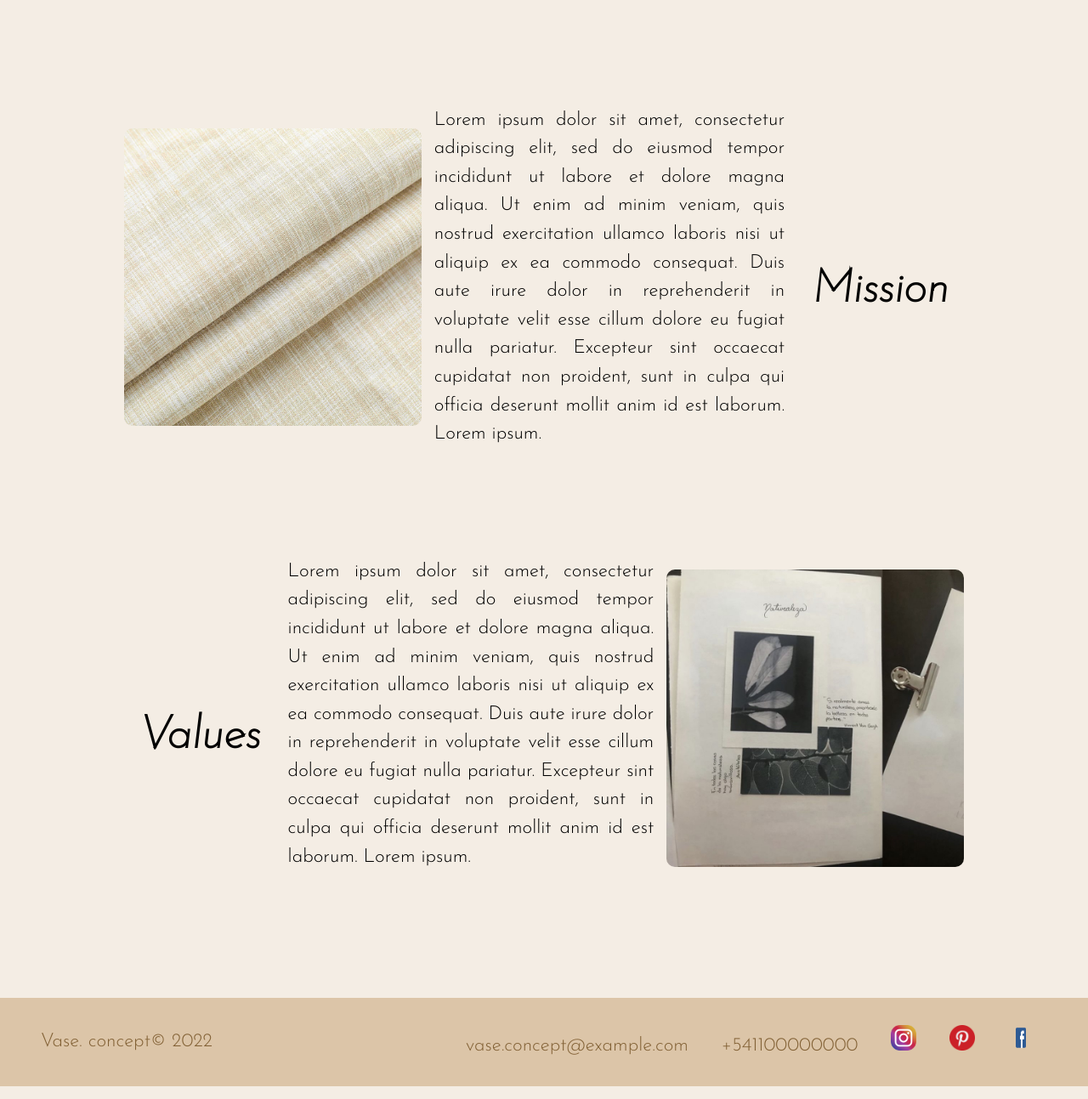
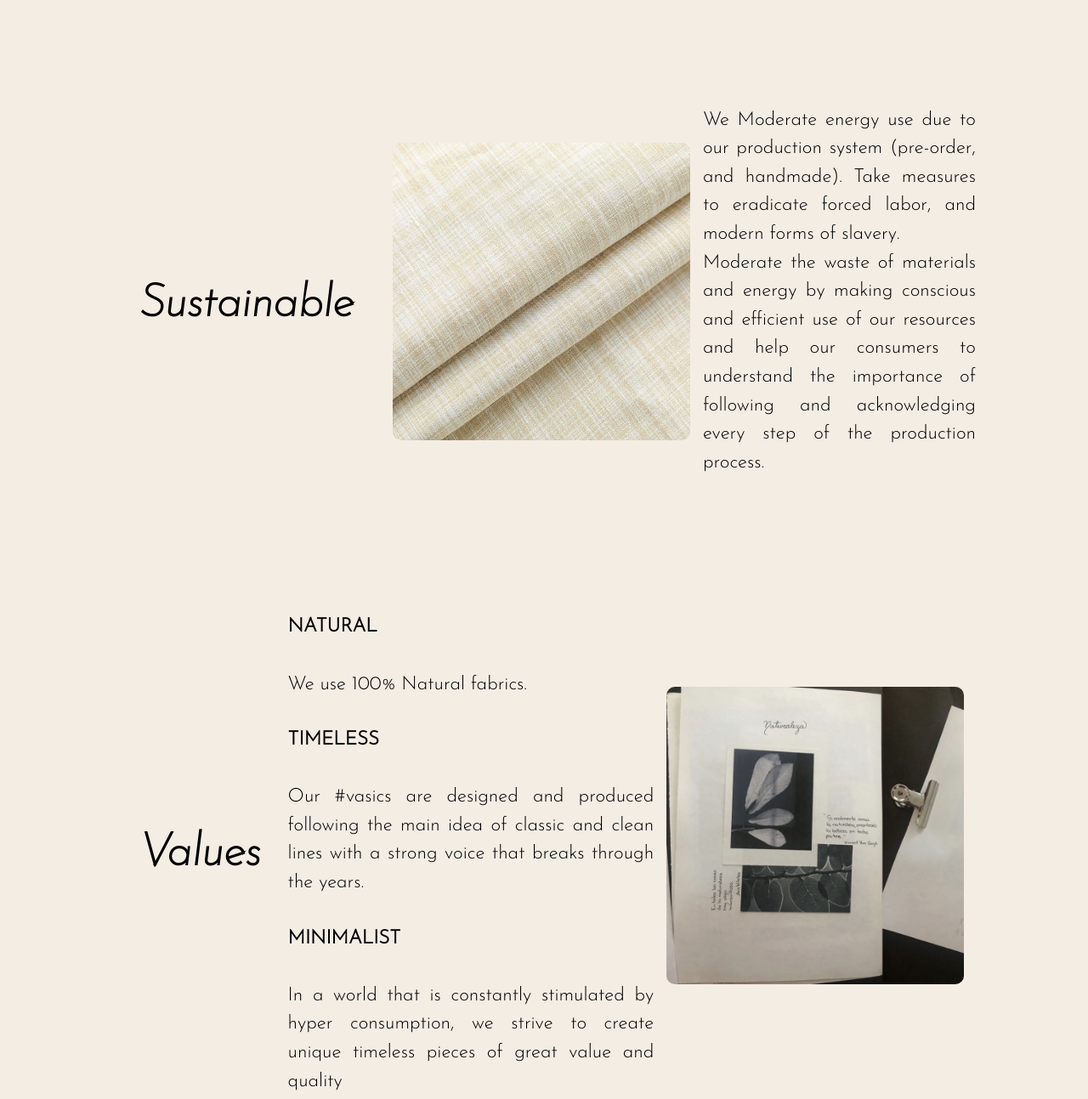
Before and after one commit to Andreavg20/vase.concept, a plain HTML site: page assets/pages/about.html in a window 1280 px wide. Shown: the part 667-1960 px from the top of the page at 85% size. Drawn offline with nearby package versions, Linux system fonts and the light colour scheme.

Commit message:
Segunda entrega del proyecto

```diff
--- a/assets/css/index.css
+++ b/assets/css/index.css
@@ -50,11 +50,23 @@ ul {
     list-style-type: none;
 }
 
+ol {
+    padding-left: 3rem;
+}
+
+h4{
+    padding-top: 2rem;
+}
+
 a {
     text-decoration: none;
     color: var(--textosecundario);
     font-family: var(--font-nav);
     display: inline-block;
+}
+
+img{
+    border-radius: 10px;
 }
 
 /*Clases de ayuda*/
@@ -185,9 +197,6 @@ display: block;
     flex-basis: 50%;
 }
 
-section div img{
-    border-radius: 10px;
-}
 
 .titulosecundario {
     font-size: var(--text-subtitulo);
@@ -299,9 +308,6 @@ padding: 0 2rem;
     padding: 3rem;
 }
 
-.galeria article img{
-    border-radius: 10px;
-}
 
 .gridgaleria picture img{
     border-radius: 10px;
@@ -539,7 +545,7 @@ footer div ul li a img{
 }
 
 .gridgaleria picture img{
-    border-radius: 10px;
+    width: 300px;
 }
 
 .titulogaleria{
--- a/assets/pages/about.html
+++ b/assets/pages/about.html
@@ -39,7 +39,7 @@
         <section class="container">
             <h1 class="titulopagina">About</h1>
             <article class="articuloabout flex-row" data-aos="fade-right" data-aos-offset="300"
-            data-aos-easing="ease-in-sine">
+                data-aos-easing="ease-in-sine">
                 <div class="espaciotituloabout flex-row">
                     <h3 class="titulosecundario">History</h3>
                 </div>
@@ -60,38 +60,39 @@
 
 
             <article class="articuloabout flex-row" data-aos="fade-left" data-aos-offset="300"
-            data-aos-easing="ease-in-sine">
+                data-aos-easing="ease-in-sine">
+                <div class="espaciotituloabout flex-row">
+                    <h3 class="titulosecundario">Sustainable</h3>
+                </div>
                 <div class="imagenvase flex-row">
                     <img src="../img/lino1.jpg" alt="gold" width="350">
                 </div>
                 <div>
-                    <p>Lorem ipsum dolor sit amet, consectetur adipiscing elit, sed do eiusmod tempor incididunt ut
-                        labore
-                        et dolore magna aliqua. Ut enim ad minim veniam, quis nostrud exercitation ullamco laboris nisi
-                        ut
-                        aliquip ex ea commodo consequat. Duis aute irure dolor in reprehenderit in voluptate velit esse
-                        cillum dolore eu fugiat nulla pariatur. Excepteur sint occaecat cupidatat non proident, sunt in
-                        culpa qui officia deserunt mollit anim id est laborum. Lorem ipsum.
+                    <p>We Moderate energy use due to our production system (pre-order, and handmade). Take measures to
+                        eradicate forced labor, and modern forms of slavery. <br> Moderate the waste of materials and energy by making
+                        conscious and efficient use of our resources and help our consumers to understand the importance of
+                        following and acknowledging every step of the production process.
                     </p>
-                </div>
-                <div class="espaciotituloabout flex-row">
-                    <h3 class="titulosecundario">Mission</h3>
                 </div>
             </article>
 
             <article class="articuloaboutbottom flex-row" data-aos="fade-right" data-aos-offset="300"
-            data-aos-easing="ease-in-sine">
+                data-aos-easing="ease-in-sine">
                 <div class="espaciotituloabout flex-row">
                     <h3 class="titulosecundario">Values</h3>
                 </div>
                 <div>
-                    <p>Lorem ipsum dolor sit amet, consectetur adipiscing elit, sed do eiusmod tempor incididunt ut
-                        labore
-                        et dolore magna aliqua. Ut enim ad minim veniam, quis nostrud exercitation ullamco laboris nisi
-                        ut
-                        aliquip ex ea commodo consequat. Duis aute irure dolor in reprehenderit in voluptate velit esse
-                        cillum dolore eu fugiat nulla pariatur. Excepteur sint occaecat cupidatat non proident, sunt in
-                        culpa qui officia deserunt mollit anim id est laborum. Lorem ipsum.
+                    <p>
+                        <h4>NATURAL</h4> <br>
+                        We use 100% Natural fabrics. <br>
+                        <h4>TIMELESS</h4> <br>
+                        Our #vasics are designed and produced
+                        following the main idea of classic and clean lines
+                        with a strong voice that breaks through the years. <br>
+                        <h4>MINIMALIST</h4> <br>
+                        In a world that is constantly stimulated by hyper
+                        consumption, we strive to create unique timeless
+                        pieces of great value and quality
                     </p>
                 </div>
                 <div class="imagenvase">
```
Also changed, not shown: index.html (+26 -7 lines).
